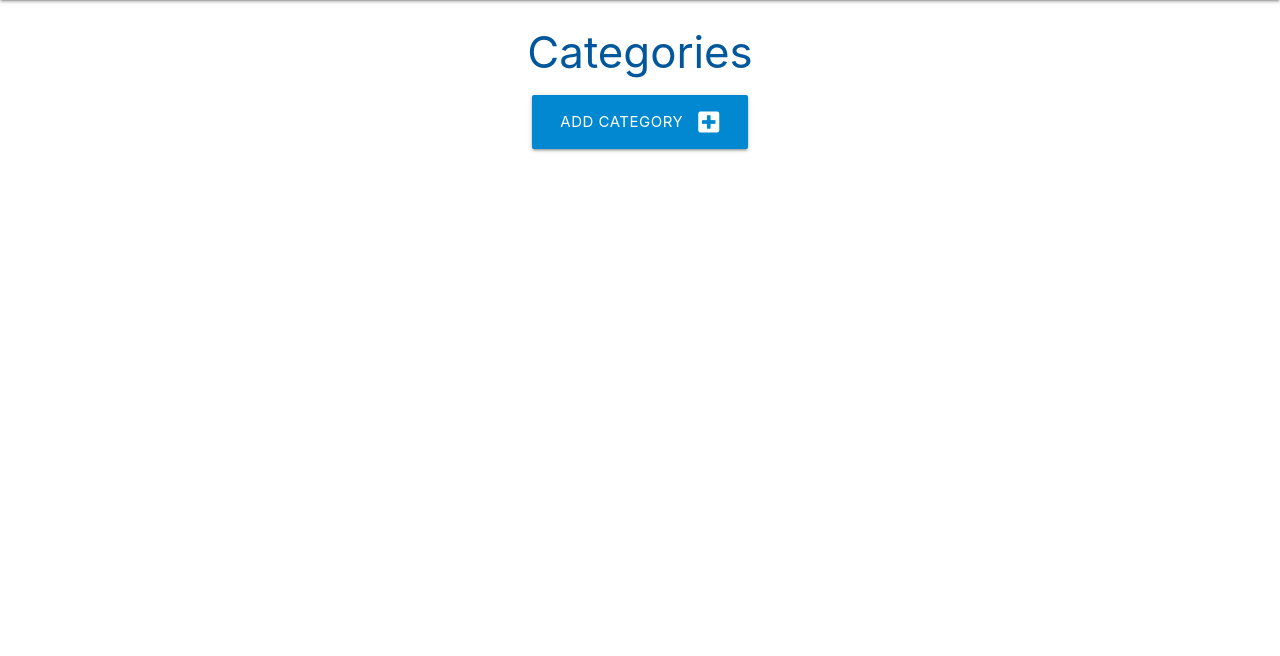
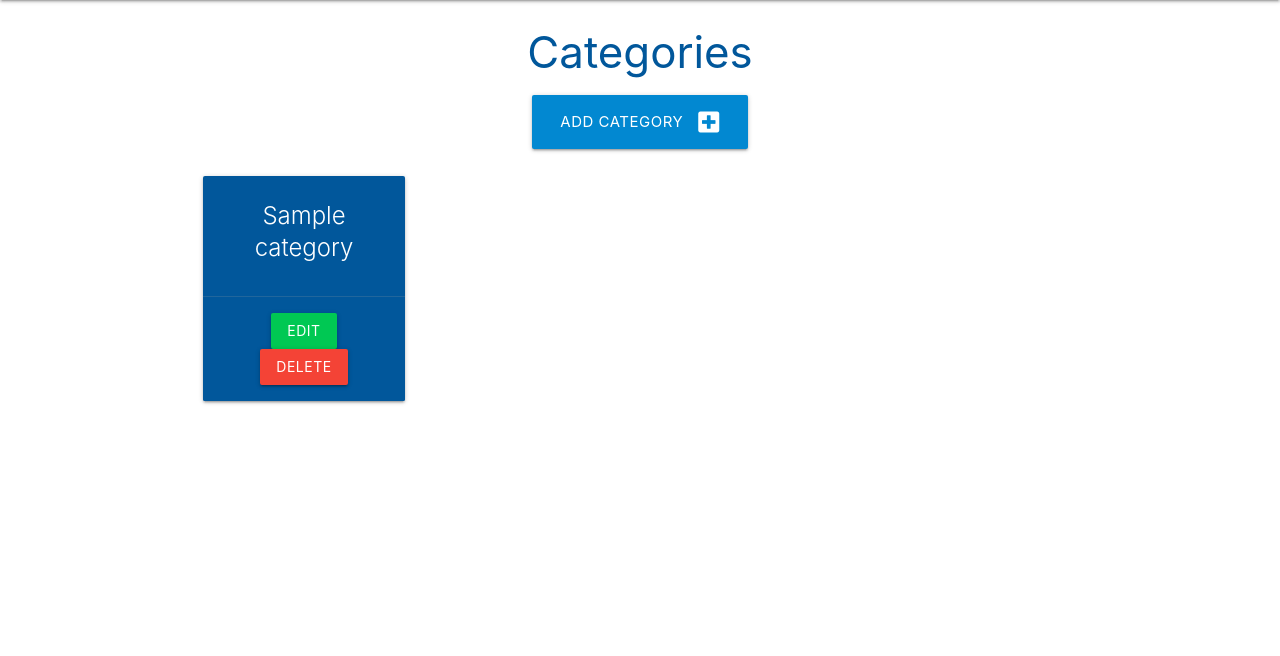
Before and after one commit to 0oSaraho0/ci-data-management-walkthrough, a Flask app: page /categories in a window 1280 px wide. Shown: the part 64-720 px from the top of the page. Run offline with Flask 2, Linux system fonts and the light colour scheme; tables that the repository leaves empty hold one stand-in row (values such as "Sample post").

Commit message:
finished lesson viewing categories

```diff
--- a/taskmanager/routes.py
+++ b/taskmanager/routes.py
@@ -19,7 +19,35 @@ def home():
 # categories not the app.route even though they are often the same name
 @app.route("/categories")
 def categories():
-    return render_template("categories.html")
+    categories = Category.query.order_by(Category.category_name).all()
+    return render_template("categories.html", categories=categories)
+
+    #First, let's define a new variable within the categories function, which will also be
+    # called categories to keep things consistent.
+    # We just need to query the 'Category' model that is imported at the top of the file from
+    # our models.py file, and we can do that by simply typing:
+    # Category.query.all()
+    # Sometimes though, categories might be added at different times, so this would have the
+    # default method of sorting by the primary key when things get added.
+    # Let's go ahead and use the .order_by() method, and have it sort by the key of 'category_name'.
+    # We also need to make sure that we tell it the specific model as well, even though it
+    # might seem redundant, it's possible to use other sorting methods.
+    # You need to make sure the quantifier, which is .all() in this case, is at the end of the
+    # query, after the .order_by() method.
+    # Whenever we call this function by clicking the navbar link for Categories, it will query
+    # the database and retrieve all records from this table, then sort them by the category name.
+    # Now, all that's left to do here is to pass this variable into our rendered template,
+    # so that we can use this data to display everything to our users.
+    # By using the .all() method, this is actually what's known as a Cursor Object, which is
+    # quite similar to an array or list of records.
+    # Even if the result comes back with a single record, it's still considered a Cursor Object,
+    # and sometimes Cursor Objects can be confusing when using them on front-end templates.
+    # Thankfully, there's a simple Python method that can easily convert this Cursor Object
+    # into a standard Python list, by wrapping the variable inside of 'list()'.
+    # You might be slightly confused as to what 'categories=categories' represents, so let's quickly explain this part.
+    # The first declaration of 'categories' is the variable name that we can now use within the HTML template.
+    # The second 'categories', which is now a list(), is the variable defined within our function
+    # above, which is why, once again, it's important to keep your naming convention quite similar.
 
 # this app. route has get and post methods since we will be submitting a form
 # to the database.  the function name is add_category which matches the the
--- a/taskmanager/templates/categories.html
+++ b/taskmanager/templates/categories.html
@@ -16,5 +16,41 @@ curly braces becasue it is a local file-->
 
     </div>
 </div>
+<!--Eventually, we are going to have more than one category listed here, but so far we've
+only added the single category of 'Travel'.
+However, let's prepare the code to recognize multiple cards, by using the Jinja syntax of a for-loop.
+We don't want each card to stack on top of each other, but instead, to flow within the
+same row, each having their own column.
+Make sure to add the for-loop just inside of the row, so everything within the row is repeated and looped.
+The closing  endfor  should be just after the div for this column, so follow that down,
+and add the closing element there.
+Similar to JavaScript, we need to define a new index for each iteration of this loop,
+so to keep things consistent, we will call ours 'category'.
+This means that for each 'category' in the ‘list of categories' being passed over from
+our Python function, it will generate a new column and card.
+Finally, we need to display the actual category name that's stored within our database, so
+we can update the card-title.
+Since we are within a for-loop, we need to use the newly defined index variable of 'category'.
+We also need to use dot-notation and tell it which key should be printed here, so in
+this case, it should be 'category.category_name', which means, “this category’s key of category_name”.
+If you wanted to show the primary key instead, that's stored within our database as 'id',
+so it would be 'category.id' for example.
+That's all there is to it,-->
+
+<div class="row">
+    {% for category in categories %}
+    <div class="col s12 m6 l3">
+        <div class="card light-blue darken-4 center-align">
+            <div class="card-content white-text">
+            <span class="card-title">{{ category.category_name }}</span>
+            </div>
+            <div class="card-action">
+            <a href="#" class="btn green accent-4">Edit</a>
+            <a href="#" class="btn red">Delete</a>
+            </div>
+        </div>
+    </div>
+    {% endfor %}
+</div>
 
 {% endblock %}
```
